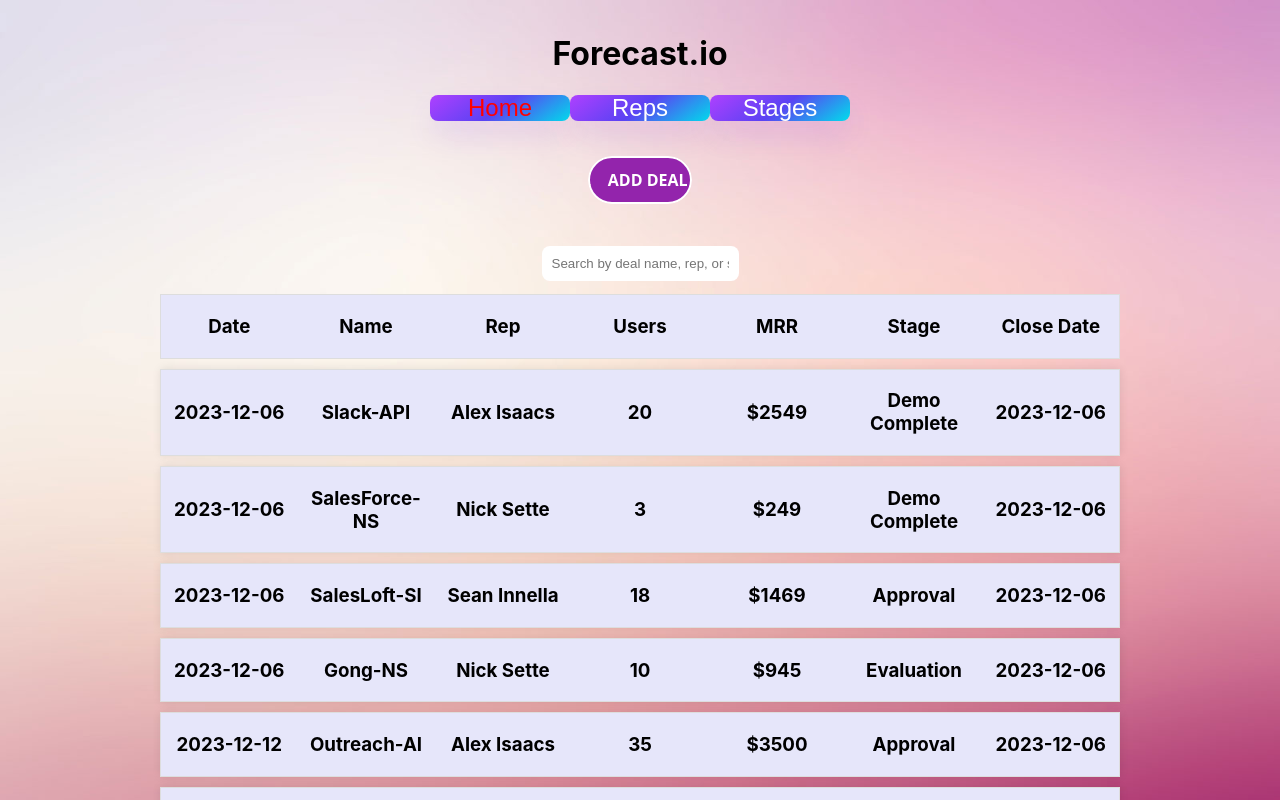
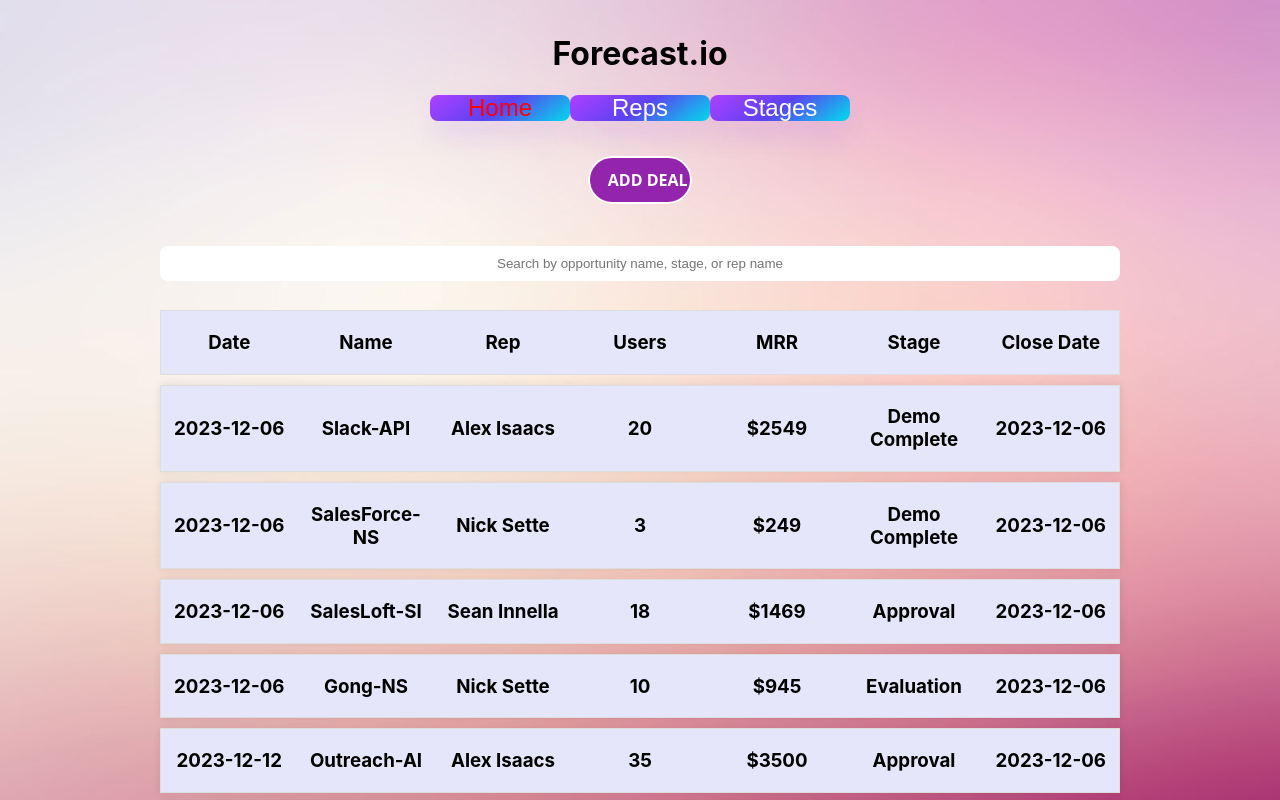
Before and after one commit to Alexisaacs18/salesForcasting, a React (Create React App) app in the folder sales-forcasting/: page / in a window 1280 px wide. Shown: the top 800 px of the page. Built offline with nearby package versions, Linux system fonts and the light colour scheme; data requests are answered from the project's data file.

Commit message:
Search bar style changes

```diff
--- a/sales-forcasting/src/Components/NewDealForm.js
+++ b/sales-forcasting/src/Components/NewDealForm.js
@@ -7,7 +7,7 @@ import { ToggleButton, ToggleButtonGroup } from 'react-bootstrap';
 
 
 function NewDealForm({ url, newDealHandler }) {
-    // fetch call to the stages engpoint and save those values in state
+    // fetch call to the stages endpoint and save those values in state
     // use that state to populate a stage drop down in form
     // before our post call match our form
 
--- a/sales-forcasting/src/Components/Search.js
+++ b/sales-forcasting/src/Components/Search.js
@@ -3,7 +3,7 @@ import React from 'react';
 function Search({ setSearchTerm }) {
     return (
         <div className="Search">
-            <input type="text" placeholder="Search by deal name, rep, or stage" onChange={(e) => setSearchTerm(e.target.value)} />
+            <input type="text" placeholder="Search by opportunity name, stage, or rep name" onChange={(e) => setSearchTerm(e.target.value)} />
         </div>
     );
 }
--- a/sales-forcasting/src/index.css
+++ b/sales-forcasting/src/index.css
@@ -463,3 +463,14 @@ code {
   margin-bottom: 10px;
   /* Adjust spacing between text and buttons */
 }
+
+.Search input {
+  width: 75%;
+  margin-bottom: 1rem;
+  padding: 10px;
+  box-sizing: border-box;
+}
+
+.Search input::placeholder {
+  text-align: center;
+}
```
